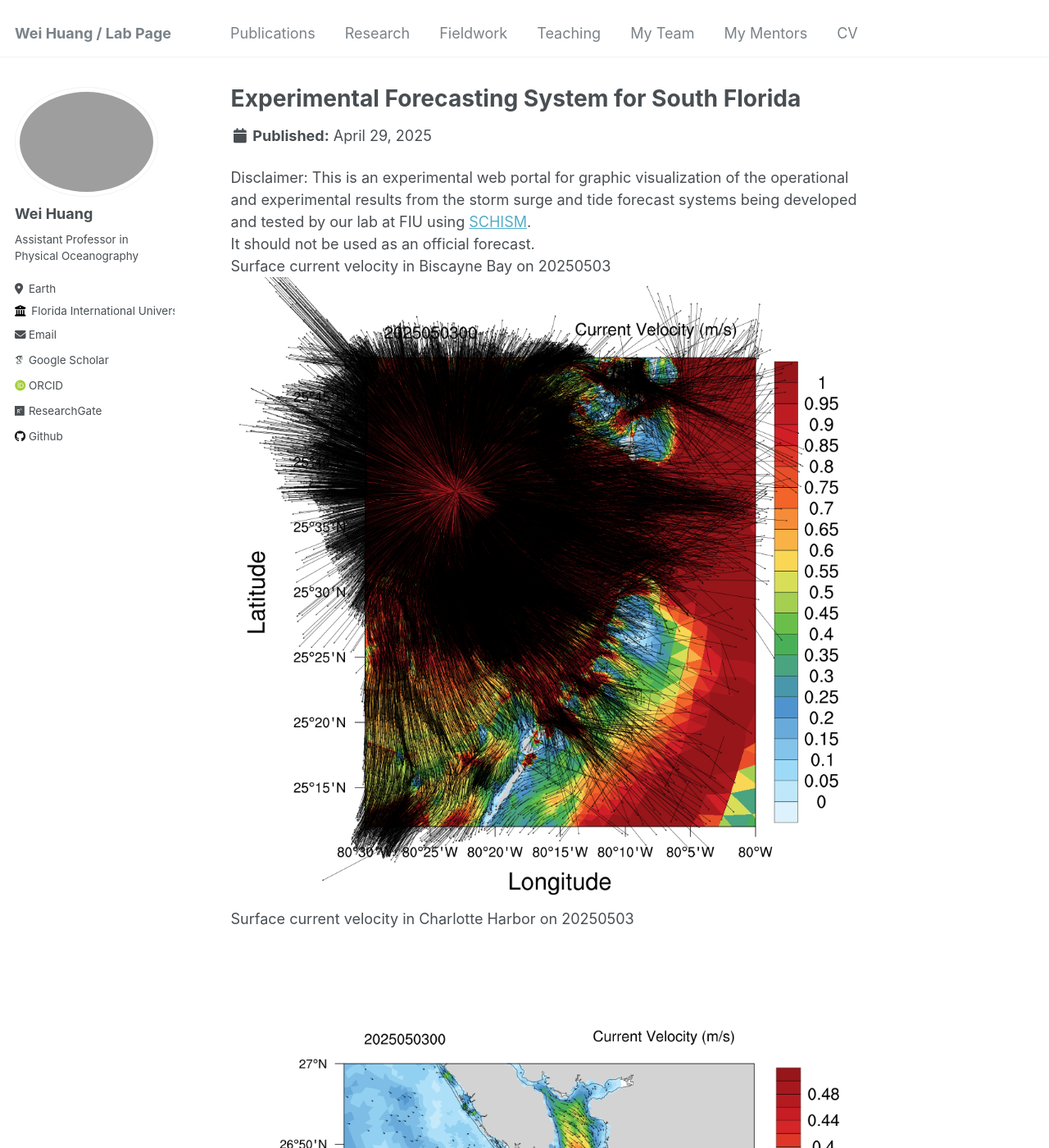
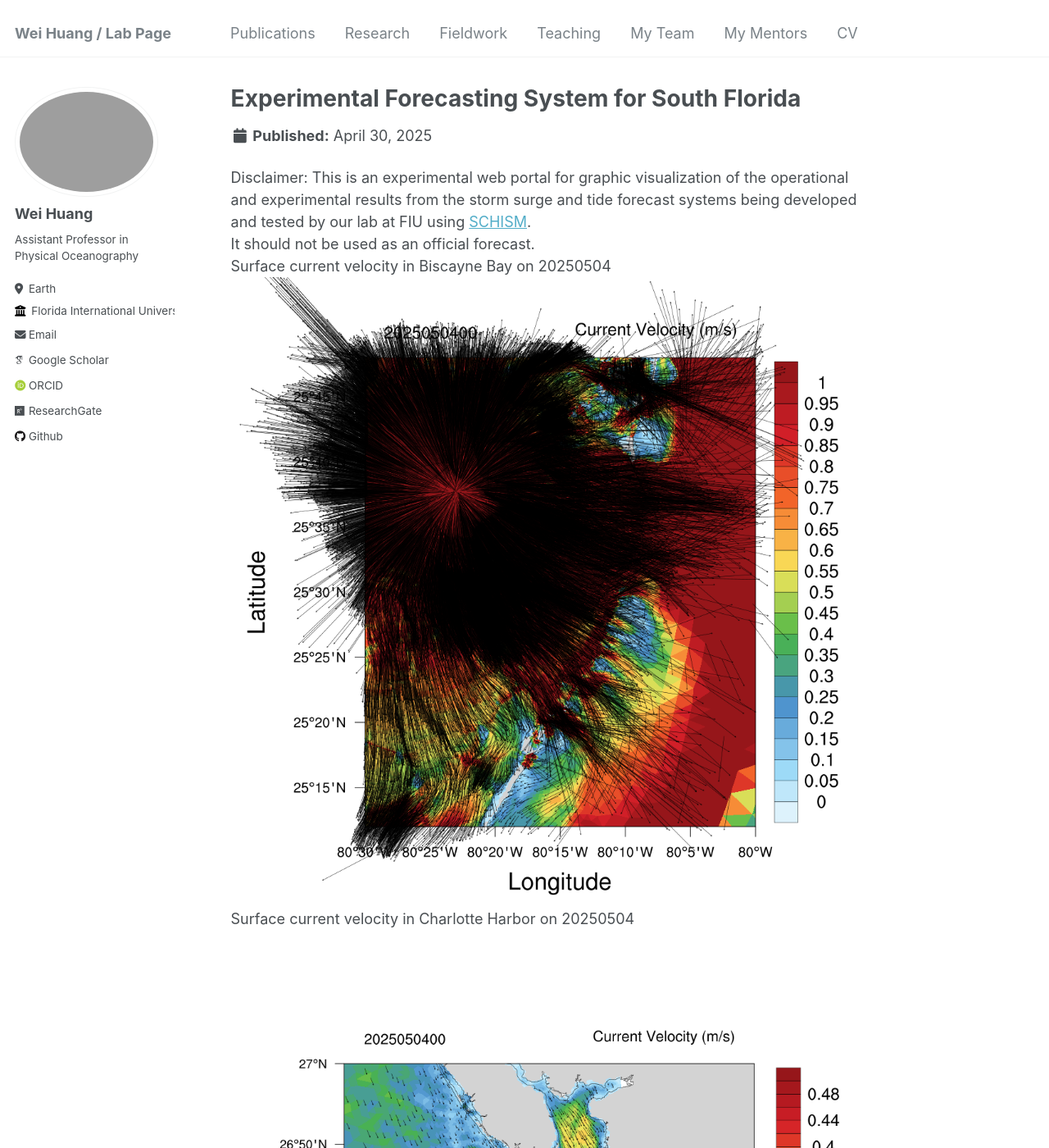
Before and after one commit to huang96169/huang96169.github.io, a Jekyll site: the page built from _research/research-1.md, in a window 1280 px wide and 1400 px high. Shown: the whole window at 82% size. Built offline with Jekyll 4.4.1, drawn with Linux system fonts in a browser that asks for light colours; some web fonts are replaced; some of the changed text lies outside the part shown.

Commit message:
replaced research_uv1.gif research_salt1.gif research_temp1.gif and replaced research_elev2.gif research_uv2.gif research_salt2.gif research_temp2.gif

```diff
--- a/_research/research-1.md
+++ b/_research/research-1.md
@@ -1,7 +1,7 @@
 ---
 title: "Experimental Forecasting System for South Florida"
-short: Surface current velocity of South Florida from 20250429 to 20250503
-date: 2025-04-29
+short: Surface current velocity of South Florida from 20250430 to 20250504
+date: 2025-04-30
 short1: "Disclaimer: This is an experimental web portal for graphic visualization of the operational and experimental results from the storm surge and tide forecast systems being developed and tested by our lab at FIU using [SCHISM](https://ccrm.vims.edu/schismweb/). It should not be used as an official forecast."
 excerpt: "<img src='/images/research_uv1.gif'>"
 collection: research
@@ -10,11 +10,11 @@ collection: research
 Disclaimer:
 This is an experimental web portal for graphic visualization of the operational and experimental results from the storm surge and tide forecast systems being developed and tested by our lab at FIU using [SCHISM](https://ccrm.vims.edu/schismweb/).<br/>
 It should not be used as an official forecast.<br/>
-Surface current velocity in Biscayne Bay on 20250503<br/>
+Surface current velocity in Biscayne Bay on 20250504<br/>
 <img src='/images/research_Bbay.png'>
-Surface current velocity in Charlotte Harbor on 20250503<br/>
+Surface current velocity in Charlotte Harbor on 20250504<br/>
 <img src='/images/research_Cbay.png'>
-Surface current velocity in Tampa Bay on 20250503<br/>
+Surface current velocity in Tampa Bay on 20250504<br/>
 <img src='/images/research_Tbay.png'>
 The map below showns observational stations used for validating the model's results, as well as the horizontal grid. <br/>
 The horizontal grid for SCHISM in simulating Biscayne Bay in South Florida, using flexible resolution resolving levees and canals (1-2 m), watershed rural and urban areas (30m-50m) and coastal ocean (500m-5km).<br/>
```
Also changed, not shown: _research/research-2.md (+6 -6 lines), images/research_Bbay.png, images/research_Cbay.png, images/research_Tbay.png, images/research_maxelev2.gif, 4 other files.
